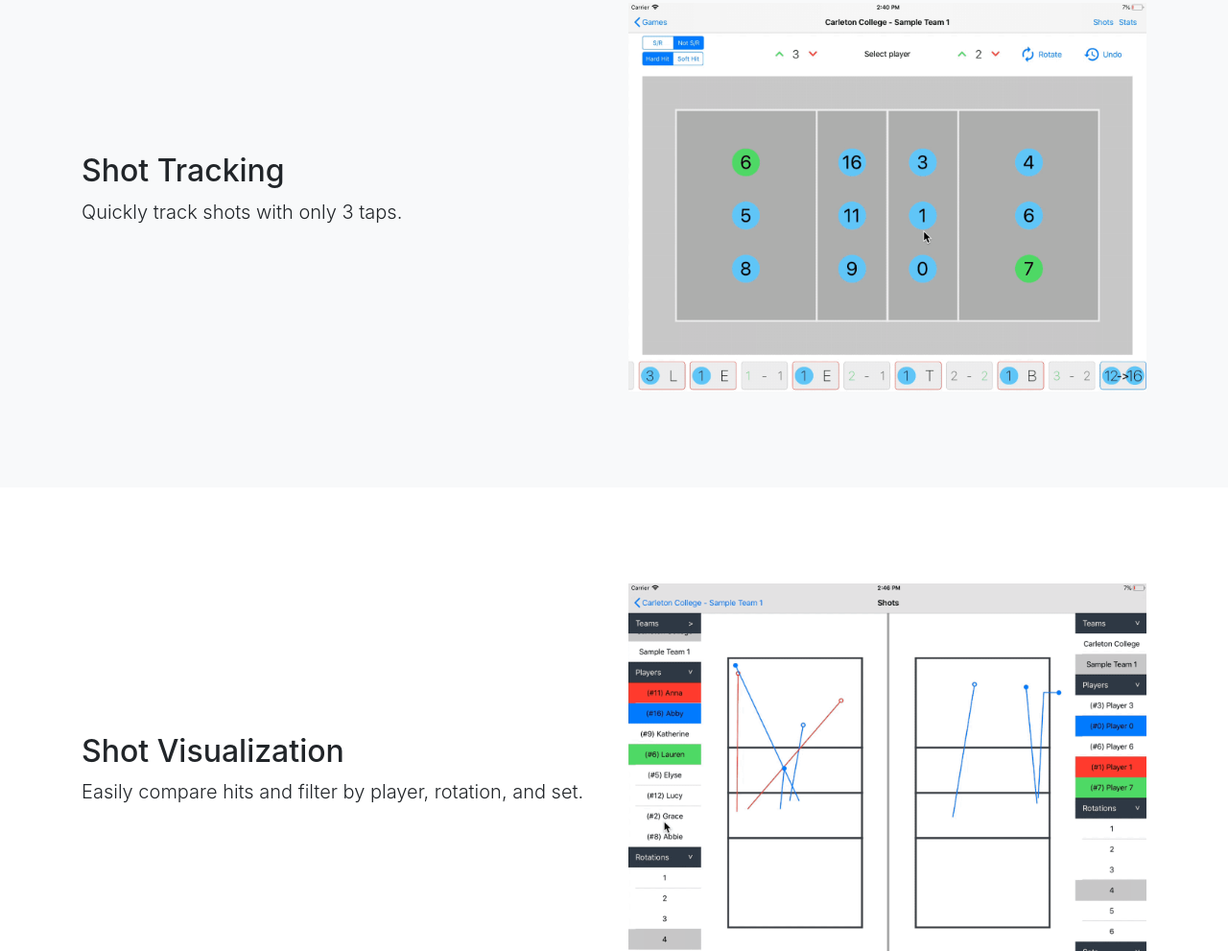
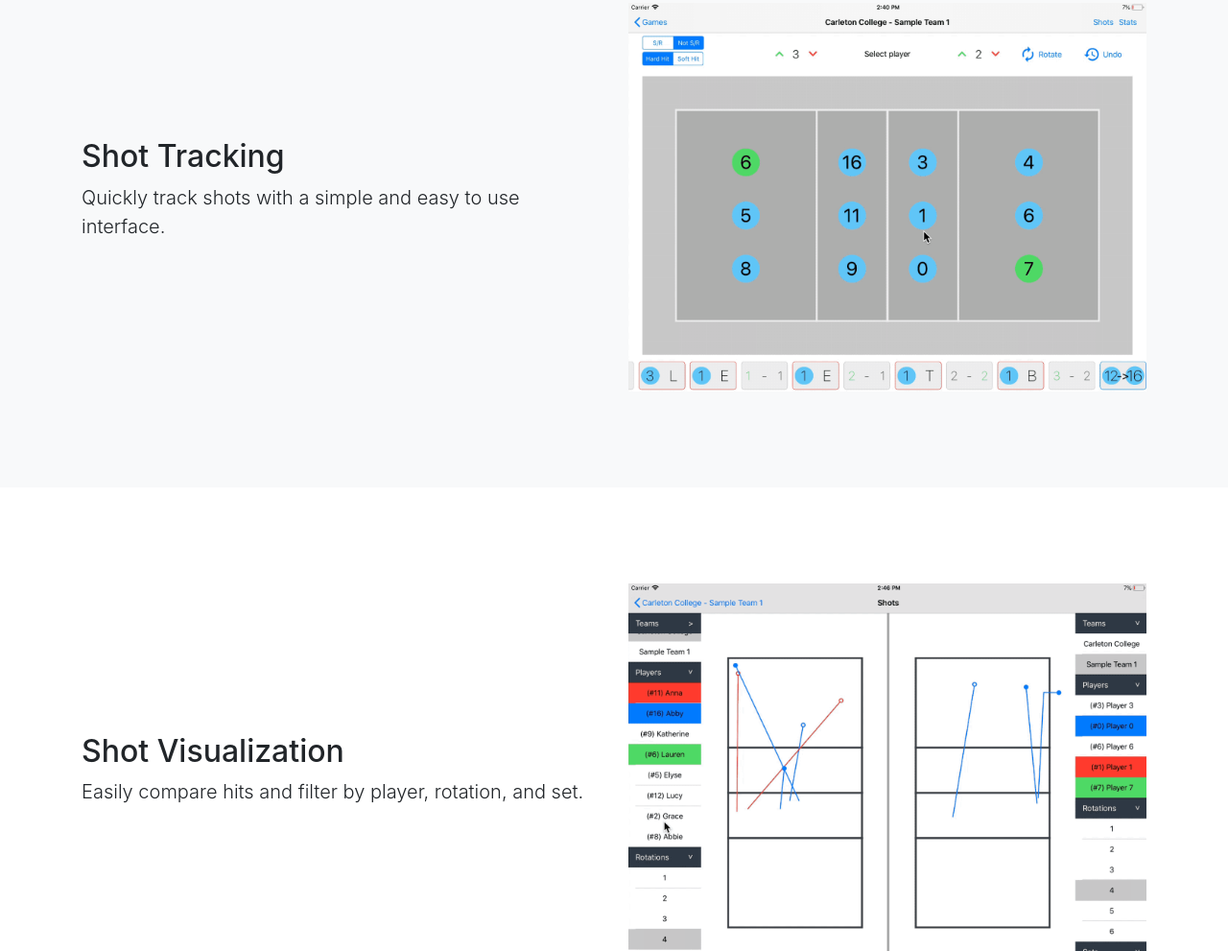
Before and after one commit to simonbilskyrollins/shottey-website, a website with bundled scripts: page index.html in a window 1280 px wide. Shown: the part 1161-2152 px from the top of the page at 96% size. Built offline with nearby package versions, Linux system fonts and the light colour scheme.

Commit message:
editing some text on the page

```diff
--- a/index.html
+++ b/index.html
@@ -106,7 +106,7 @@
         <div class="row vertical-align">
           <div class="col-md-6 mx-auto">
            <h2>Shot Tracking</h2>
-           <p class="lead">Quickly track shots with only 3 taps.</p>
+           <p class="lead">Quickly track shots with a simple and easy to use interface.</p>
           </div>
           <div class="col-md-6 mx-auto">
             <img class="gif" src="images/shot_tracking.gif">
```
